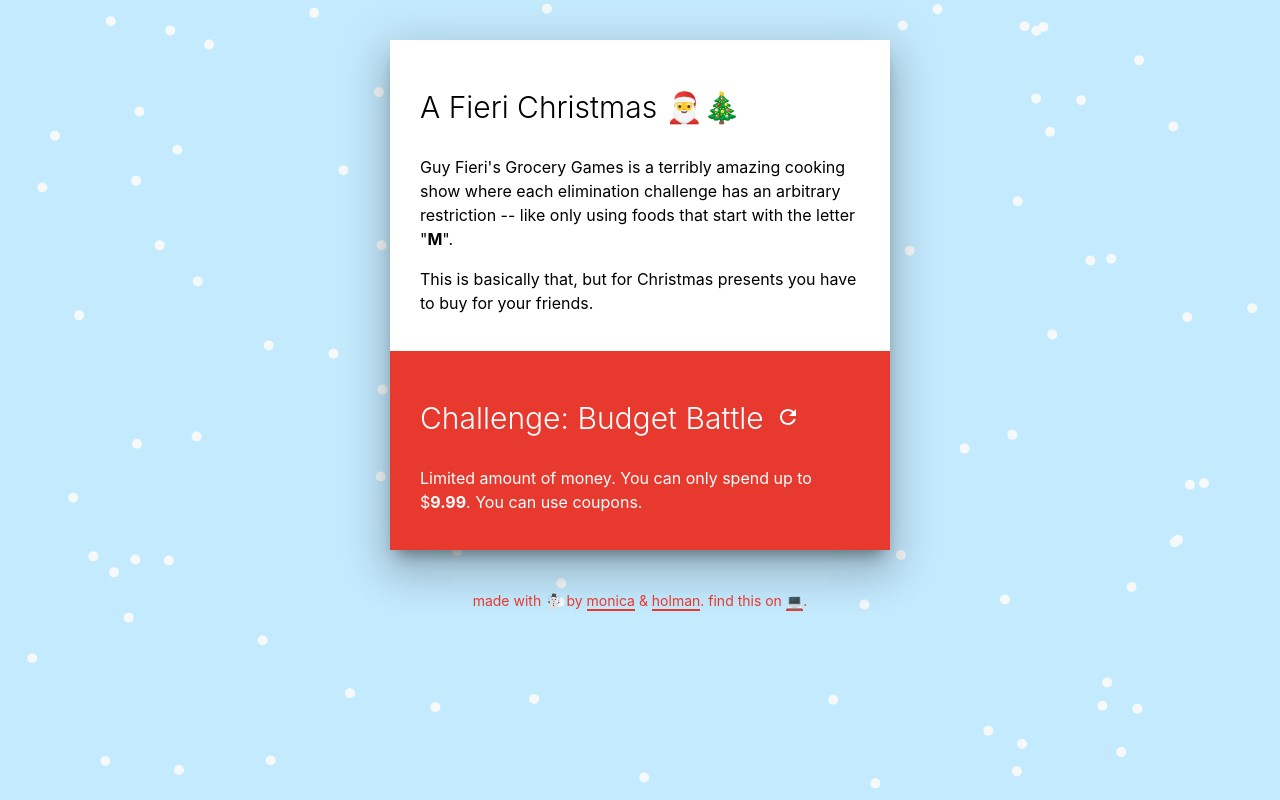
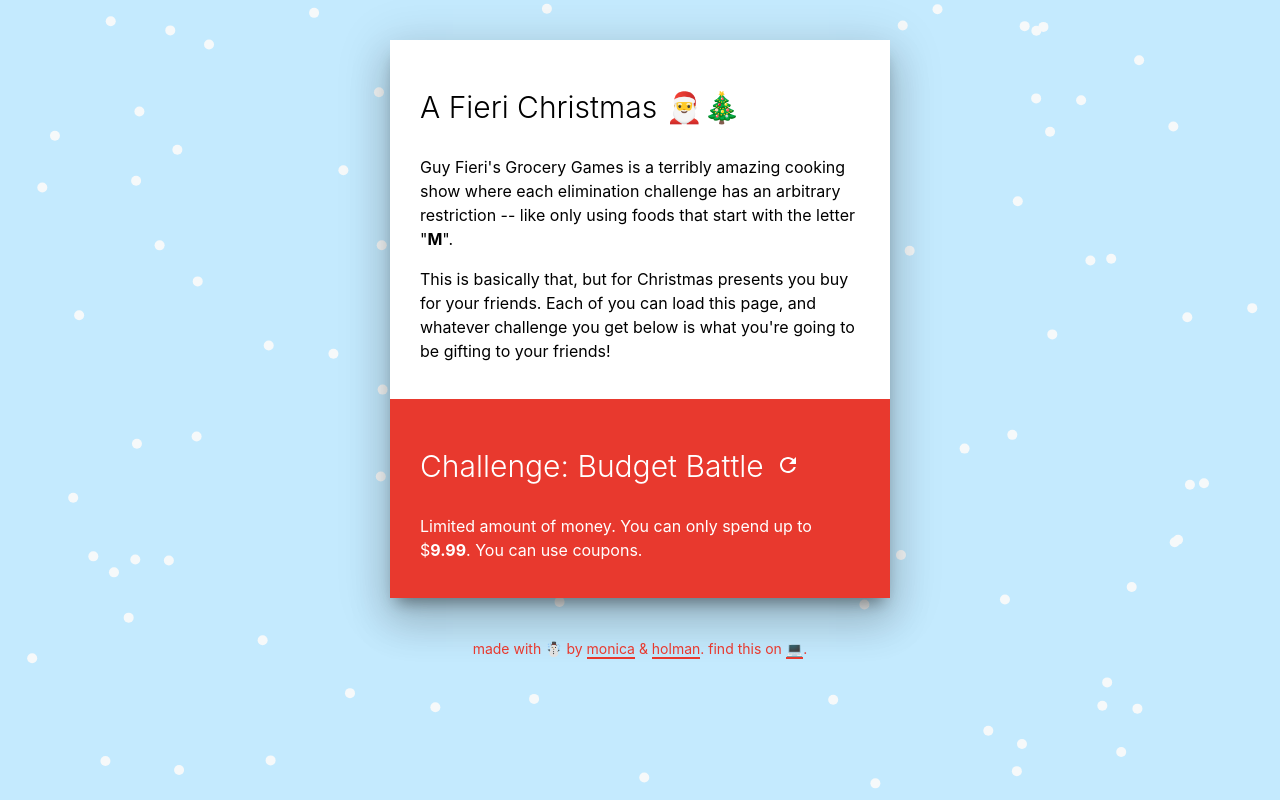
Before and after one commit to notwaldorf/fierimas, a plain HTML site: page index.html in a window 1280 px wide. Drawn offline with Linux system fonts and the light colour scheme.

Commit message:
add a bit more explanation

```diff
--- a/index.html
+++ b/index.html
@@ -17,7 +17,9 @@
           foods that start with the letter "<b>M</b>". </p>
 
         <p>This is basically that, but for
-          Christmas presents you have to buy for your friends.</p>
+          Christmas presents you buy for your friends. Each of you can load this
+          page, and whatever challenge you get below is what you're going to be
+          gifting to your friends!</p>
       </div>
       <div class="bottom">
         <h2>Challenge: <span id="which"></span>
```
